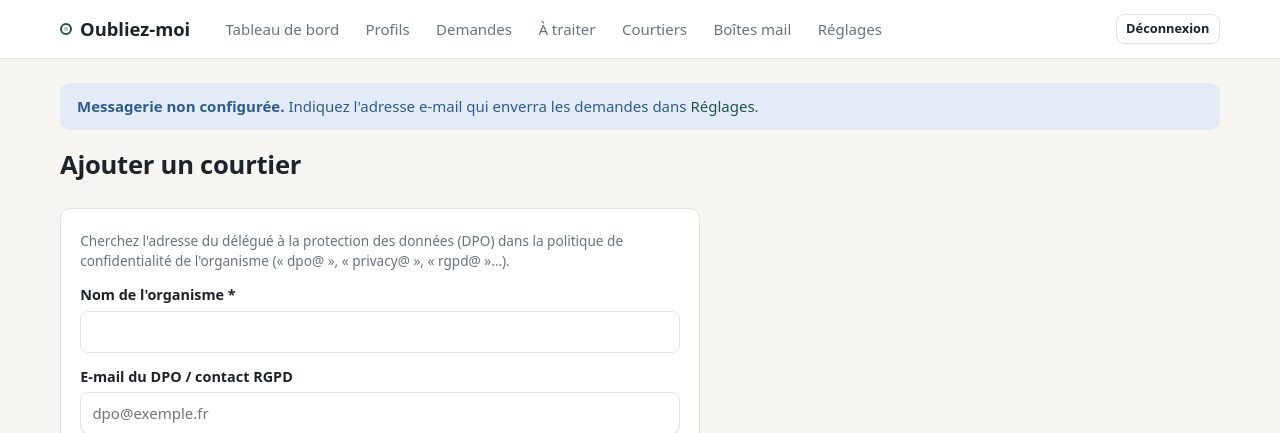
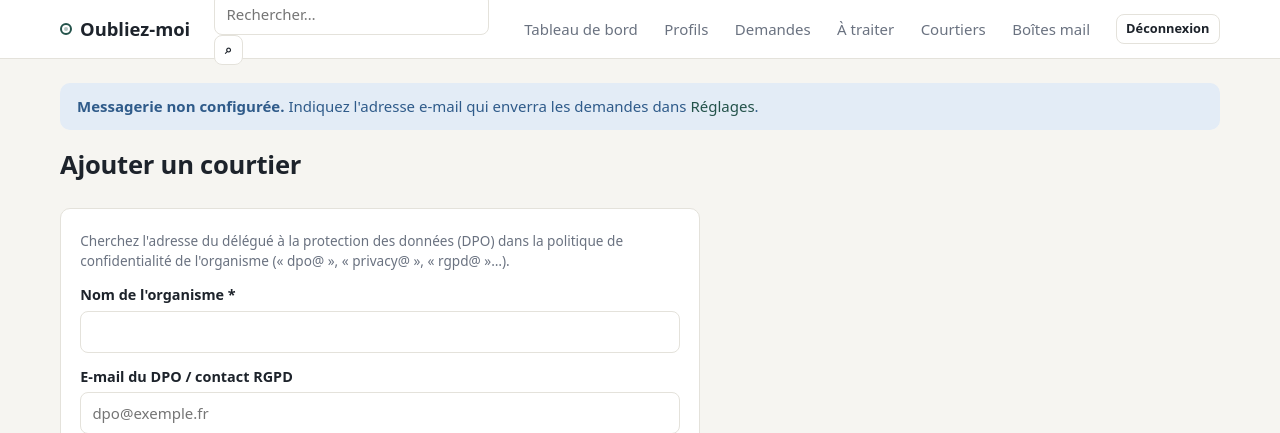
Before and after one commit to oliv2776/Oubliez-moi, a FastAPI app: template app/templates/broker_form.html in a window 1280 px wide. Shown: the top 433 px of the page. Run offline with FastAPI, Linux system fonts and the light colour scheme; the template is opened without the code that fills it, so the values that code supplies are empty; the visitor is signed in with stand-in values (Sample User, id 1); parts of the project's set-up code (start-up, migrations or seed data) failed here and were passed over.

Commit message:
feat: add global search to application navigation

```diff
--- a/app/templates/base.html
+++ b/app/templates/base.html
@@ -13,6 +13,7 @@
 {% if request.session.get('user') %}
 <header class="top"><div class="inner">
   <a class="brand" href="/"><span class="dot"></span><span class="t">Oubliez-moi</span></a>
+  <form class="nav-search" action="/search" method="get" role="search"><input type="search" name="q" placeholder="Rechercher…" aria-label="Recherche globale"><button class="btn sm" aria-label="Rechercher">⌕</button></form>
   <nav class="main">
     <a href="/" class="{{ 'active' if path == '/' }}">Tableau de bord</a>
     <a href="/profiles" class="{{ 'active' if path.startswith('/profiles') }}">Profils</a>
```
